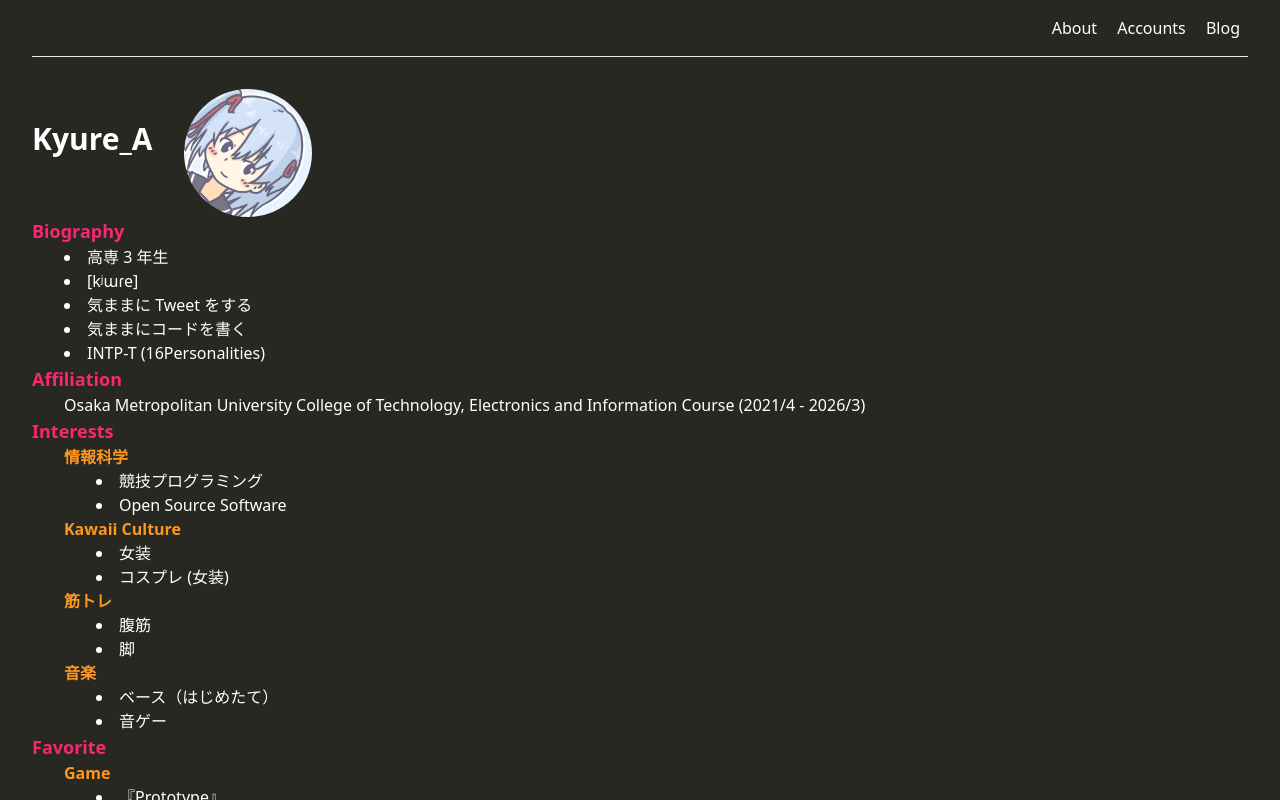
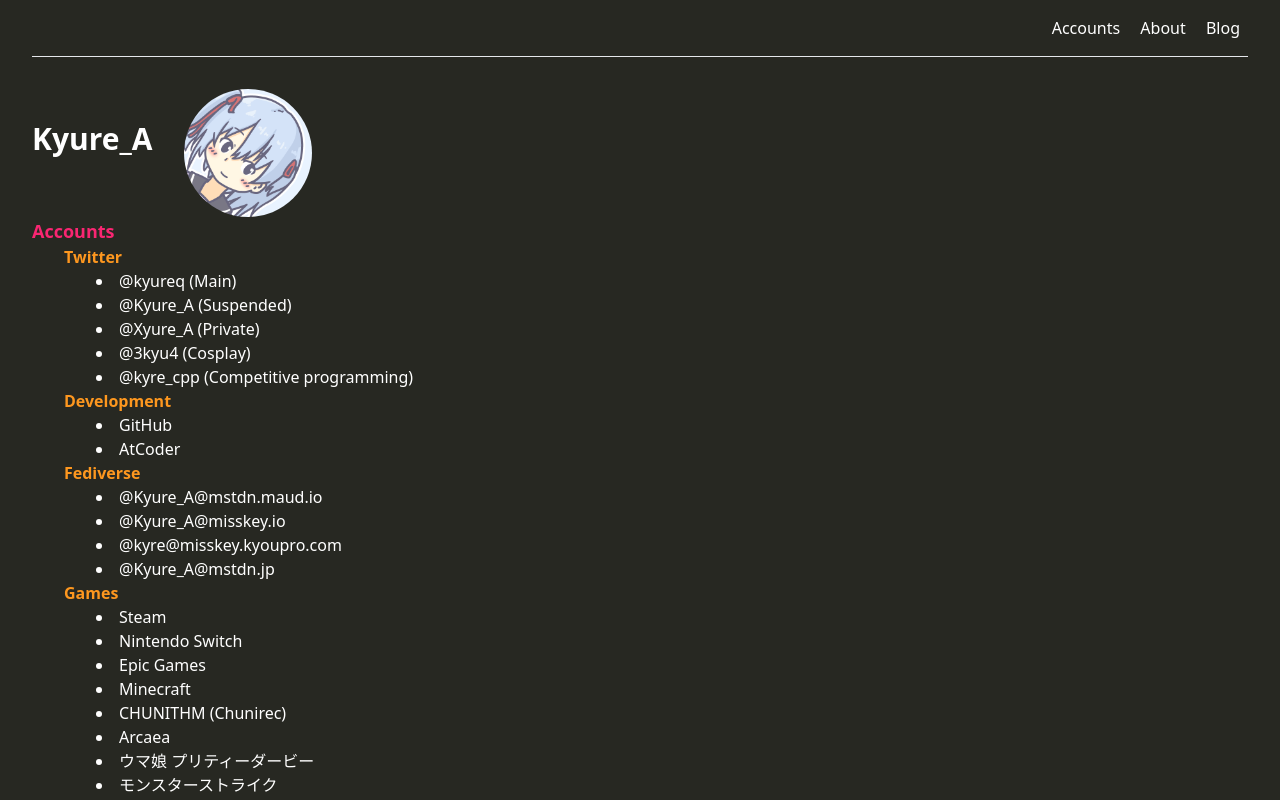
Before and after one commit to Kyure-A/kyre.moe, a SvelteKit app: page / in a window 1280 px wide. Shown: the top 800 px of the page. Built offline with nearby package versions, Linux system fonts and the light colour scheme; no server answers.

Commit message:
fix: directory structure

```diff
--- a/src/routes/+layout.svelte
+++ b/src/routes/+layout.svelte
@@ -12,8 +12,8 @@
 
 <header>
   <nav class="px-8 py-4 text-right">
-    <a href="/" class="px-2">About</a>
-    <a href="/accounts" class="px-2">Accounts</a>
+    <a href="/" class="px-2">Accounts</a>
+    <a href="/about" class="px-2">About</a>
     <a href="/blog" class="px-2">Blog</a>
     <hr class="h-px my-4 bg-gray-200 border-0 dark:bg-gray-700">
   </nav>
--- a/src/routes/+page.svelte
+++ b/src/routes/+page.svelte
@@ -1,29 +1,11 @@
 <script lang="ts">
-  import Biography from "../components/biography/index.svelte";
-  import Affiliation from "../components/affiliation/index.svelte";
-  import Interests from "../components/interests/index.svelte";
-  import Qualifications from "../components/qualifications/index.svelte";
-  import Favorite from "../components/favorite/index.svelte"
-  import Music from "../components/music/index.svelte"
+  import Accounts from "$components/accounts/index.svelte";
 </script>
 
+<div>
 
-<style>
+<Accounts />
 
-</style>
+<div class="py-10"></div>
 
-<div class="flex flex-col justify-center">
-  <Biography />
-
-  <Affiliation />
-
-  <Interests />
-
-  <Favorite />
-
-  <Music />
-
-  <Qualifications />
-
-  <div class="py-10"></div>
 </div>
--- /dev/null
+++ b/src/routes/about/+page.svelte
@@ -0,0 +1,29 @@
+<script lang="ts">
+  import Biography from "$components/biography/index.svelte";
+  import Affiliation from "$components/affiliation/index.svelte";
+  import Interests from "$components/interests/index.svelte";
+  import Qualifications from "$components/qualifications/index.svelte";
+  import Favorite from "$components/favorite/index.svelte"
+  import Music from "$components/music/index.svelte"
+</script>
+
+
+<style>
+
+</style>
+
+<div class="flex flex-col justify-center">
+  <Biography />
+
+  <Affiliation />
+
+  <Interests />
+
+  <Favorite />
+
+  <Music />
+
+  <Qualifications />
+
+  <div class="py-10"></div>
+</div>
--- a/src/routes/blog/+page.svelte
+++ b/src/routes/blog/+page.svelte
@@ -1,5 +1,5 @@
 <script lang="ts">
-  import Blog from "../../components/blog/index.svelte";
+  import Blog from "$components/blog/index.svelte";
 </script>
 
 <Blog/>
--- a/svelte.config.js
+++ b/svelte.config.js
@@ -17,7 +17,10 @@ const config = {
 	    adapter: adapter(),
 	    paths: {
 		base: dev ? '' : "",
-            }
+            },
+	    alias: {
+	        '$components': './src/components'
+	    }
 	}
 }
 
--- a/tsconfig.json
+++ b/tsconfig.json
@@ -11,7 +11,7 @@
     "resolveJsonModule": true,
     "skipLibCheck": true,
     "sourceMap": true,
-    "strict": true
+    "strict": true,
   }
   // Path aliases are handled by https://kit.svelte.dev/docs/configuration#alias
   //
```
